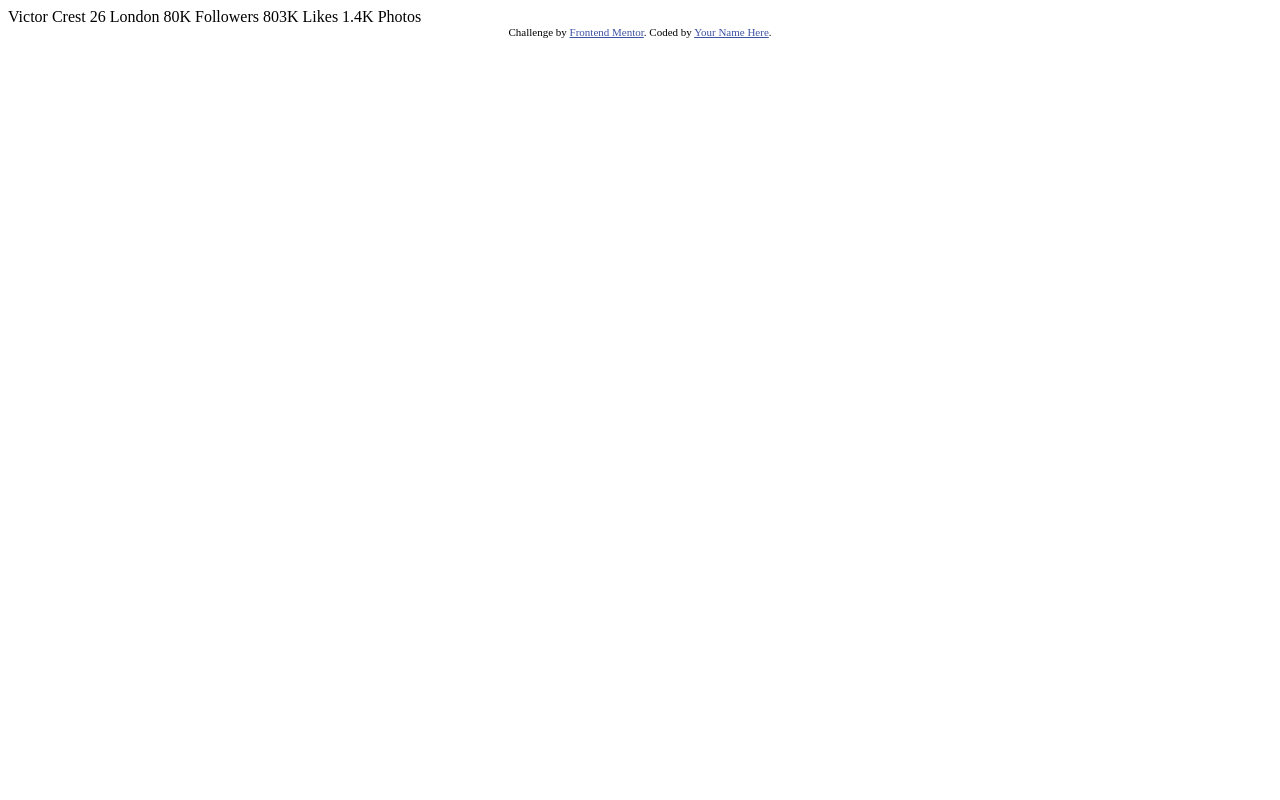
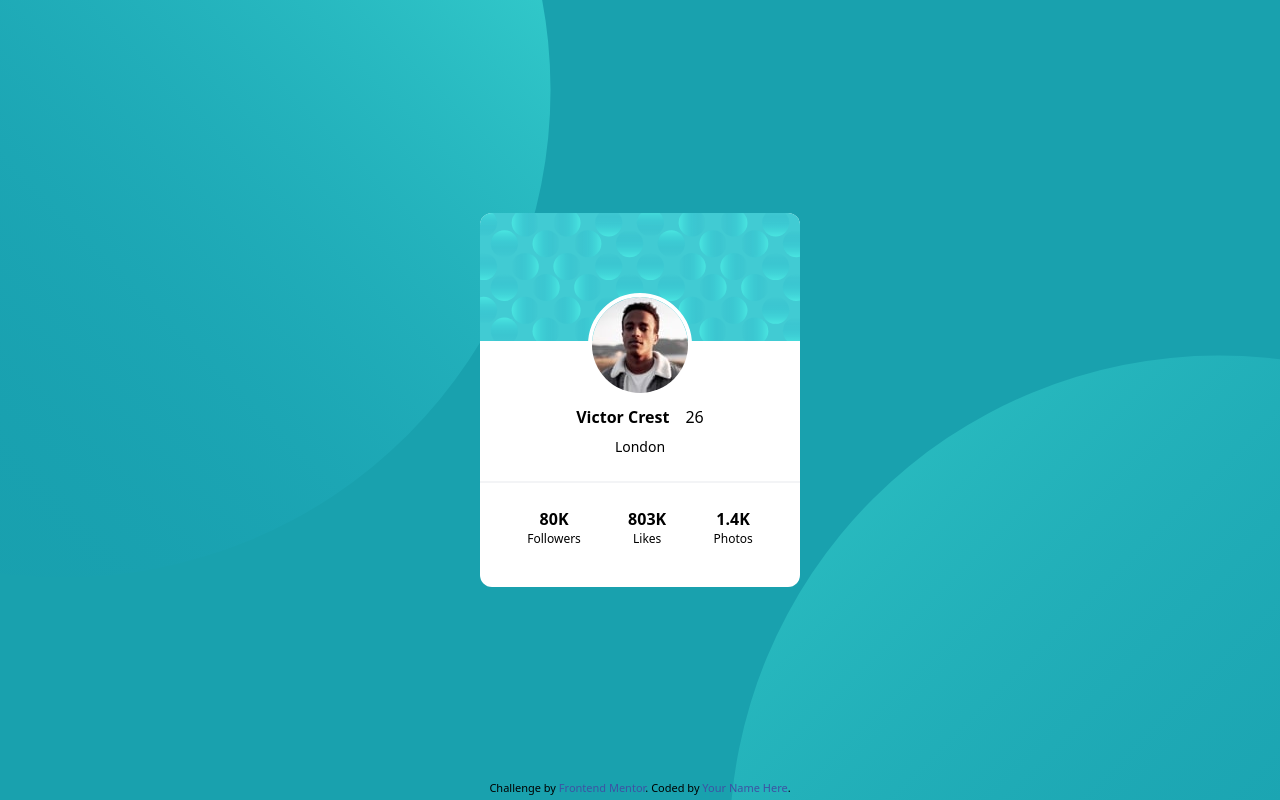
Before and after one commit to soltaniworld/Profile-Card-Component-with-Tailwind-CSS, a plain HTML site: page index.html in a window 1280 px wide. Drawn offline with Linux system fonts and the light colour scheme.

Commit message:
added css

```diff
--- a/index.html
+++ b/index.html
@@ -4,30 +4,49 @@
   <meta charset="UTF-8">
   <meta name="viewport" content="width=device-width, initial-scale=1.0"> <!-- displays site properly based on user's device -->
 
-  <link rel="icon" type="image/png" sizes="32x32" href="./images/favicon-32x32.png">
+  <link rel="icon" type="image/png" sizes="32x32" href="images/favicon-32x32.png">
+
+  <!-- link processed tailwindCSS stylesheet -->
+  <link rel="stylesheet" href="src/style.css">
 
   <title>Frontend Mentor | Profile card component</title>
+</head>
+<body class="relative">
+  <div class="relative min-h-screen overflow-hidden bg-card-bg-cyan">
 
-  <!-- Feel free to remove these styles or customise in your own stylesheet 👍 -->
-  <style>
-    .attribution { font-size: 11px; text-align: center; }
-    .attribution a { color: hsl(228, 45%, 44%); }
-  </style>
-</head>
-<body>
-  Victor Crest
-  26
-  London
-
-  80K
-  Followers
-
-  803K
-  Likes
-
-  1.4K
-  Photos
-  <div class="attribution">
+  <!-- background pattern positioning relative to body -->
+  <img src="images/bg-pattern-top.svg" alt="top circular pattern for background" class="absolute -top-1/2 -left-1/3">
+  <img src="images/bg-pattern-bottom.svg" alt="bottom circular pattern for background" class="absolute -bottom-2/3 -right-1/3 ">
+    <!-- Card class -->
+    <div class="card max-w-xs rounded-xl overflow-hidden bg-white absolute top-1/2 -translate-y-1/2 left-1/2 -translate-x-1/2 min-w-80 min-h-90">
+      <!-- top section of the card, including photo, name, age, and location -->
+      <div class="card-top "><img src="images/bg-pattern-card.svg" alt=""></div>
+      <div class="card-contact-top relative border-b-2  border-gray-100">
+        <img class="rounded-full  absolute  -top-12 border-4 border-white left-1/2 -translate-x-1/2 " src="images/image-victor.jpg" alt="">
+        <div class="card-contact-info pt-16 flex justify-center gap-4">
+          <h2 class="font-bold">Victor Crest</h2>
+          <p class="font-light ">26</p>
+        </div>
+        <div class="font-light text-sm text-center mt-2 mb-6 ">London</div>
+      </div>
+      <!-- Bottom section of card including social media info -->
+      <div class="card-contact-bottom flex justify-evenly py-6 text-center">
+        <div class="social">
+          <div class="placeholder font-bold">80K</div>
+          <div class="placeholder text-xs font-extralight">Followers</div>
+        </div>
+        <div class="social">
+          <div class="placeholder font-bold">803K</div>
+          <div class="placeholder text-xs font-extralight">Likes</div>
+        </div>
+        <div class="social">
+          <div class="placeholder font-bold">1.4K</div>
+          <div class="placeholder text-xs font-extralight">Photos</div>
+        </div>
+      </div>
+    </div>
+  </div>
+  <div class="attribution absolute  bottom-1 left-1/2 -translate-x-1/2">
     Challenge by <a href="https://www.frontendmentor.io?ref=challenge" target="_blank">Frontend Mentor</a>.
     Coded by <a href="#">Your Name Here</a>.
   </div>
--- /dev/null
+++ b/src/input.css
@@ -0,0 +1,12 @@
+@tailwind base;
+@tailwind components;
+@tailwind utilities;
+
+.attribution {
+    font-size: 11px;
+    text-align: center;
+}
+
+.attribution a {
+    color: hsl(228, 45%, 44%);
+}
--- /dev/null
+++ b/tailwind.config.js
@@ -0,0 +1,15 @@
+/** @type {import('tailwindcss').Config} */
+module.exports = {
+  content: ["src/*.css", "index.html"],
+  theme: {
+    extend: {
+      colors: {
+        "card-bg-cyan": "#19A1Ae"
+      },
+      spacing:{
+        '90':'374px'
+      }
+    },
+  },
+  plugins: [],
+}
```
Also changed, not shown: screenshot.jpg (added), src/style.css (added), 1 other file.
